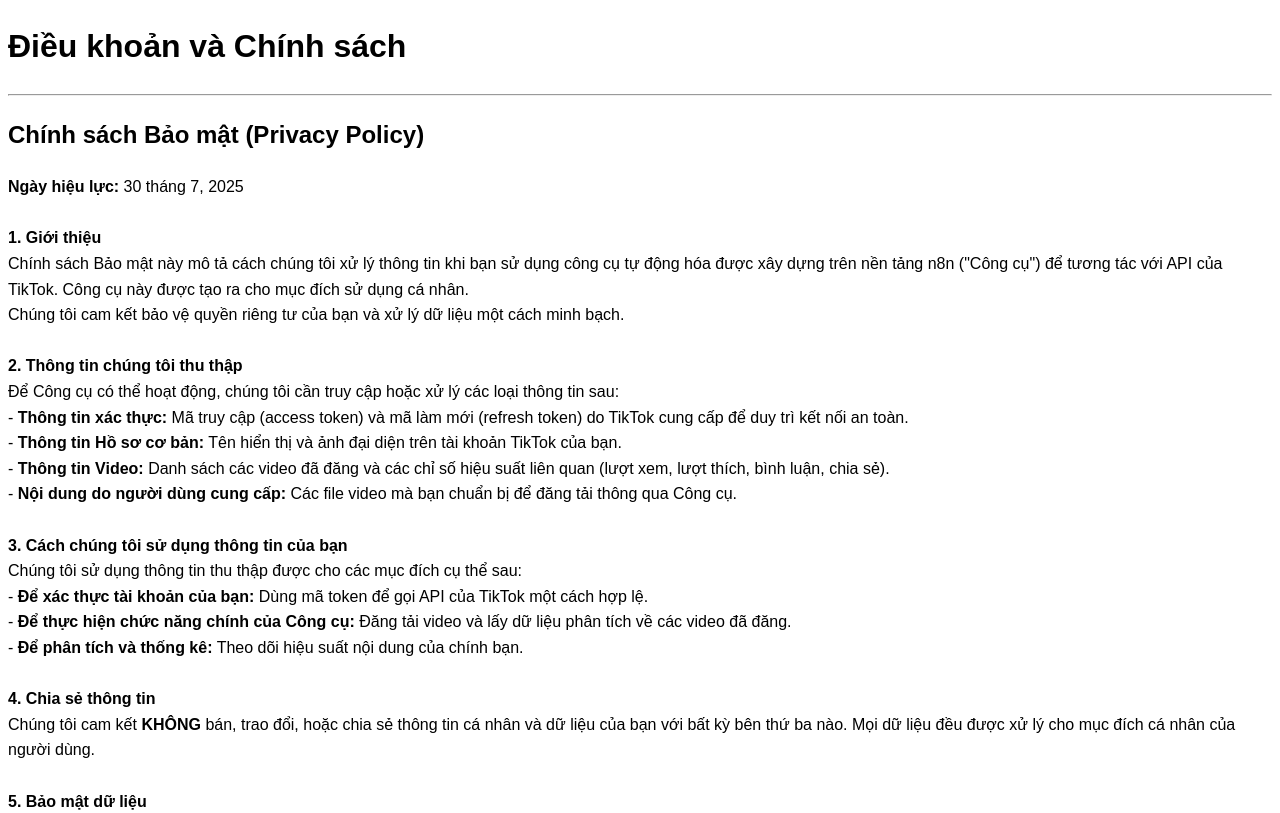
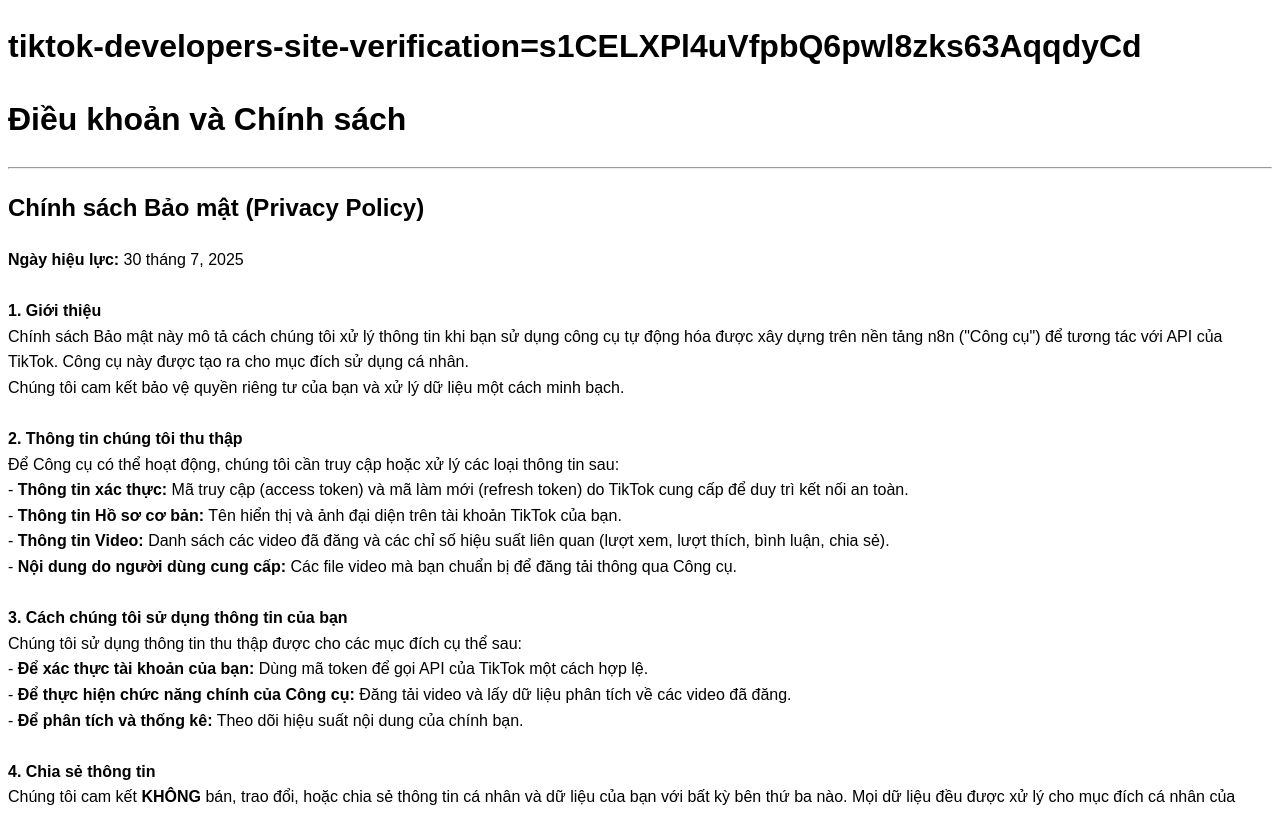
Before and after one commit to rimineuit/rimineuit.github.io, a plain HTML site: page index.html in a window 1280 px wide. Shown: the top 813 px of the page. Drawn offline with Linux system fonts and the light colour scheme.

Commit message:
Update index.html

```diff
--- a/index.html
+++ b/index.html
@@ -7,7 +7,7 @@
   <meta name="tiktok-developers-site-verification" content="s1CELXPl4uVfpbQ6pwl8zks63AqqdyCd">
 </head>
 <body style="font-family: sans-serif; line-height: 1.6;">
-
+  <h1>tiktok-developers-site-verification=s1CELXPl4uVfpbQ6pwl8zks63AqqdyCd</h1>
   <h1>Điều khoản và Chính sách</h1>
   <hr>
 
```
